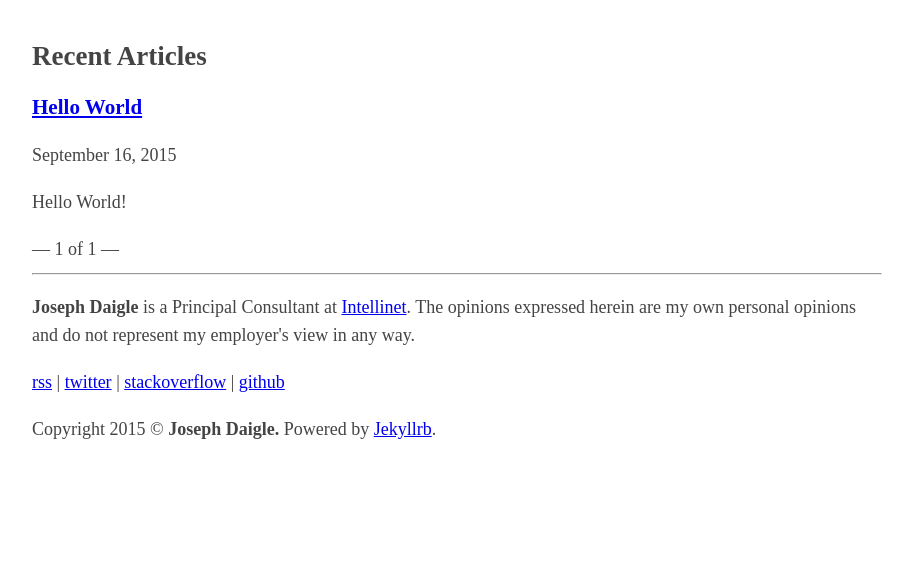
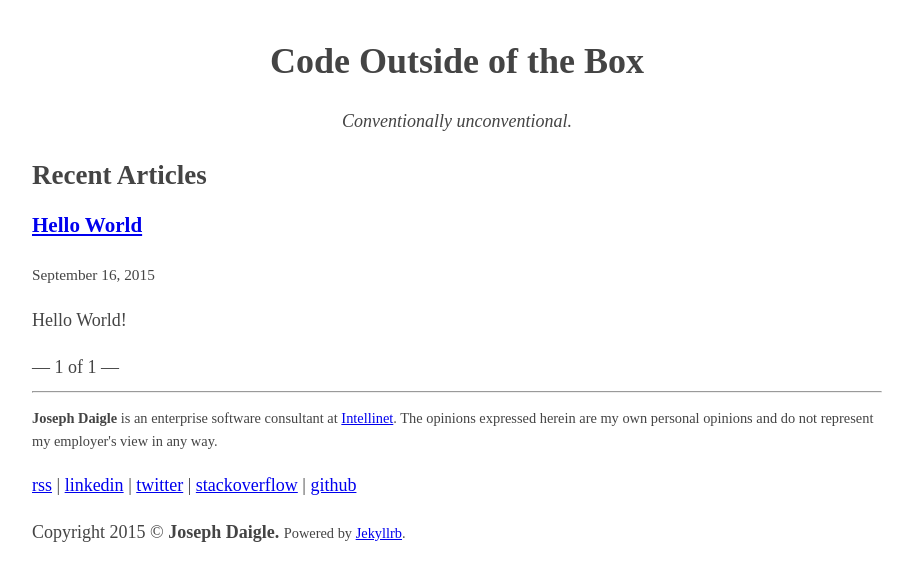
Before and after one commit to jdaigle/jdaigle.github.io, a Jekyll site: the page built from index.html, in a window 1280 px wide. Shown: the top 581 px of the page, without its empty margins (183-1096 px from the left). Built offline with Jekyll 4.4.1, drawn with Linux system fonts in a browser that asks for light colours; Markdown is read by kramdown in place of the engine named in the settings; the list of posts is cut into pages by our own code.

Commit message:
Adding info about new canonical URL. New header and cleaning up the footer.

```diff
--- a/_config.yml
+++ b/_config.yml
@@ -1,6 +1,7 @@
 # General
-name: ""
+name: "Code Outside of the Box"
 paginate: 5
+url: http://josephdaigle.me
 
 markdown: redcarpet
 highlighter: pygments
--- a/_includes/footer.html
+++ b/_includes/footer.html
@@ -1,17 +1,18 @@
 <footer>
-    <p>
-      <strong>Joseph Daigle</strong> is a Principal Consultant at <a href="http://www.intellinet.com/">Intellinet</a>. The opinions expressed herein are my own personal opinions and do not represent my employer's view in any way.
+    <p class="small">
+      <strong>Joseph Daigle</strong> is an enterprise software consultant at <a href="http://www.intellinet.com/">Intellinet</a>. The opinions expressed herein are my own personal opinions and do not represent my employer's view in any way.
     </p>
 
     <p>
-        <a href="{{ site.url }}/feed.xml" title="Suscribe to RSS" target="_blank">rss</a>
-        | <a href="https://twitter.com/josephdaigle" title="Profile in Twitter" target="_blank">twitter</a>
-        | <a href="https://stackoverflow.com/users/507/joseph-daigle" title="Profile in stackoverflow" target="_blank">stackoverflow</a>
-        | <a href="https://github.com/jdaigle" title="Profile in Github" target="_blank">github</a>
+        <a href="/feed.xml" title="Suscribe to RSS" target="_blank">rss</a>
+        | <a href="https://www.linkedin.com/pub/joseph-daigle/7/521/36" title="linkedin" target="_blank">linkedin</a>
+        | <a href="https://twitter.com/josephdaigle" title="twitter" target="_blank">twitter</a>
+        | <a href="https://stackoverflow.com/users/507/joseph-daigle" title="stackoverflow" target="_blank">stackoverflow</a>
+        | <a href="https://github.com/jdaigle" title="github" target="_blank">github</a>
     </p>
 
     <p>
         <span>Copyright 2015 &copy; <b>Joseph Daigle.</b></span>
-        <span>Powered by <a href="http://jekyllrb.com/" target="_blank">Jekyllrb</a>.</span>
+        <span class="small">Powered by <a href="http://jekyllrb.com/" target="_blank">Jekyllrb</a>.</span>
     </p>
 </footer>
--- a/_layouts/default.html
+++ b/_layouts/default.html
@@ -5,7 +5,7 @@
     <meta charset="utf-8">
     <title>
         {% if page.title %} {{ page.title }}
-        {% else %} Joseph Daigle
+        {% else %} {{ site.name }}
         {% endif %}
     </title>
 
@@ -18,9 +18,9 @@
     <meta http-equiv="X-UA-Compatible" content="IE=edge,chrome=1">
     <meta http-equiv="cleartype" content="on">
 
-    <link rel="stylesheet" href="{{ site.url }}/css/main.css" type='text/css'>
+    <link rel="stylesheet" href="/css/main.css" type='text/css'>
 
-    <link rel="alternate" type="application/rss+xml" title="Joseph Daigle" href="{{ site.url }}/feed.xml">
+    <link rel="alternate" type="application/rss+xml" title="Joseph Daigle" href="/feed.xml">
 
 </head>
 
--- a/_layouts/post.html
+++ b/_layouts/post.html
@@ -7,13 +7,13 @@ layout: default
       {% if page.previous.url %}
         <a href="{{page.previous.url}}" title="Previous Post: {{page.previous.title}}" style="float:left;">&laquo; {{page.previous.title}}</a>
       {% endif %}
-      <a href="{{ site.url }}/">Recent Articles</a>
+      <a href="/">Recent Articles</a>
       {% if page.next.url %}
         <a href="{{page.next.url}}" title="Next Post: {{page.next.title}}" style="float:right;">{{page.next.title}} &raquo;</a>
       {% endif %}
     </div>
     <div style="clear:both; height: 0; margin: 0; padding: 0;"></div>
     <h2>{{ page.title }}{{ .shortUrl }}</h2>
-    <span class="date">{{ page.date | date: "%B %e, %Y"  }}</span>
+    <span class="date">First published on {{ page.date | date: "%B %e, %Y"  }}</span>
     {{ content }}
 </article>
--- a/css/main.css
+++ b/css/main.css
@@ -7,7 +7,9 @@ body {
     padding: 0 10px;
 }
 
-h1,h2,h3 { line-height:1.2 }
+h1, h2, h3 {
+    line-height: 1.2;
+}
 
 pre {
     background-color: #eee;
@@ -25,3 +27,15 @@ p code {
 .previous_next_articles {
     text-align: center;
 }
+
+.center {
+    text-align: center;
+}
+
+footer .small {
+    font-size: .8em;
+}
+
+article .date {
+    font-size: .85em;
+}
--- a/feed.xml
+++ b/feed.xml
@@ -10,13 +10,13 @@
         {% for post in site.posts limit:site.rss-feed-limit %}
             <item>
                 <title>{{ post.title | xml_escape }}</title>
-                <dc:creator>{{ post.author.name | xml_escape }}</dc:creator>
+                <dc:creator>Joseph Daigle</dc:creator>
                 {% if site.rss-show-full == "yes" %}
                     <description>{{ post.content | xml_escape }}</description>
                 {% else %}
                     <description>{{ post.excerpt | strip_html | truncate: 250 }}</description>
                 {% endif %}
-                            <pubDate>{{ post.date | date: "%a, %d %b %Y %H:%M:%S %z" }}</pubDate>
+                <pubDate>{{ post.date | date: "%a, %d %b %Y %H:%M:%S %z" }}</pubDate>
                 <link>{{ site.url }}{{ post.url }}</link>
                 <guid isPermaLink="true">{{ site.url }}{{ post.url }}</guid>
             </item>
--- a/index.html
+++ b/index.html
@@ -1,12 +1,17 @@
 ---
 layout: default
 ---
+
+<h1 class="center">{{ site.name }}</h1>
+<p class="center">
+    <i>Conventionally unconventional.</i>
+</p>
 
 <div>
   <h2>Recent Articles</h2>
   {% for post in paginator.posts %}
       <article>
-              <h3><a href="{{ site.url }}{{ post.url }}" title="{{ post.title }}">{{ post.title }}</a></h3>
+              <h3><a href="{{ post.url }}" title="{{ post.title }}">{{ post.title }}</a></h3>
               <span class="date">{{ post.date | date: "%B %e, %Y"  }}</span>
               <p>{{ post.excerpt | strip_html | truncate: 250 }}</p>
       </article>
@@ -15,12 +20,12 @@ layout: default
 
 <div>
     {% if paginator.previous_page %}
-        <a href="{{ site.url }}{{ paginator.previous_page_path }}" class="previous">Previous</a>
+        <a href="{{ paginator.previous_page_path }}" class="previous">Previous</a>
     {% endif %}
 
     <span class="page_number">&mdash; {{ paginator.page }} of {{ paginator.total_pages }} &mdash;</span>
 
     {% if paginator.next_page %}
-        <a href="{{ site.url }}{{ paginator.next_page_path }}" class="next">Next</a>
+        <a href="{{ paginator.next_page_path }}" class="next">Next</a>
     {% endif %}
 </div>
```
Also changed, not shown: _layouts/index.html (deleted, +0 -10 lines), 1 other file. Lines whose indentation alone changed are shown as unchanged.
